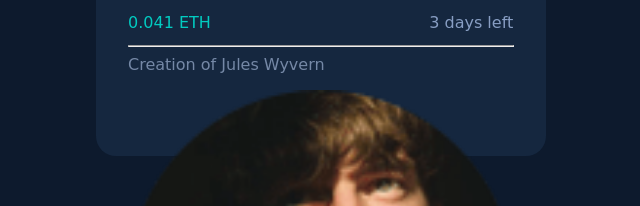
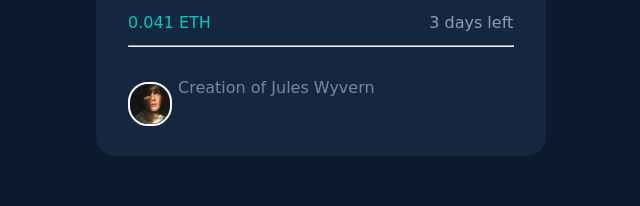
Before and after one commit to PrajwalAshok888/Etherium-Card, a plain HTML site: page index.html in a window 1280 px wide. Shown: the part 594-800 px from the top of the page, without its empty margins (319-959 px from the left). Drawn offline with Linux system fonts and the light colour scheme.

Commit message:
Update style.css

```diff
--- a/style.css
+++ b/style.css
@@ -21,12 +21,7 @@ img{
     width: 100%;
     border-radius: 20px;
 }
-.avatar{
-    max-width: 40px;
-    margin-top: 5px;
-    border: 2px solid white;
-    margin-right: 22px;
-}
+
 h1{
     color: #FAFFFF;
     font-family: cursive;
@@ -47,6 +42,12 @@ h1{
 #create{
 font-family: cursive;
 color: #7588A6;
-margin-top: 1px;
-
+margin-left: 50px;
+transform: translateY(15px)
 }
+[ss]{
+    max-width: 40px;
+    position: absolute;
+    bottom: 30px;
+    border: 2px solid white;
+}
```
